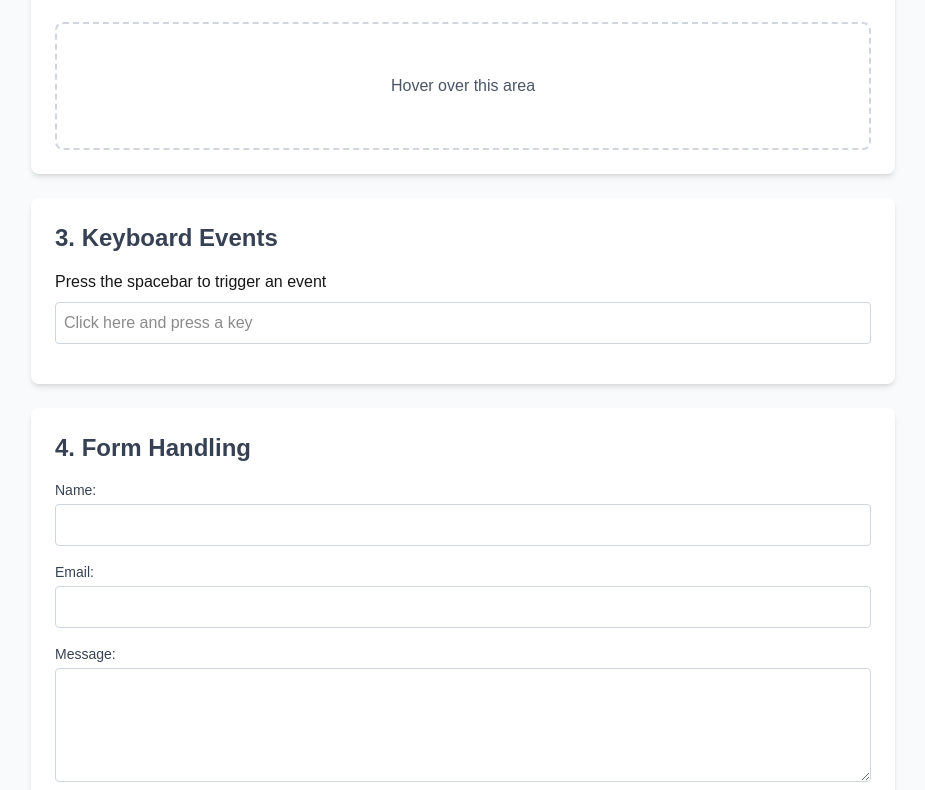
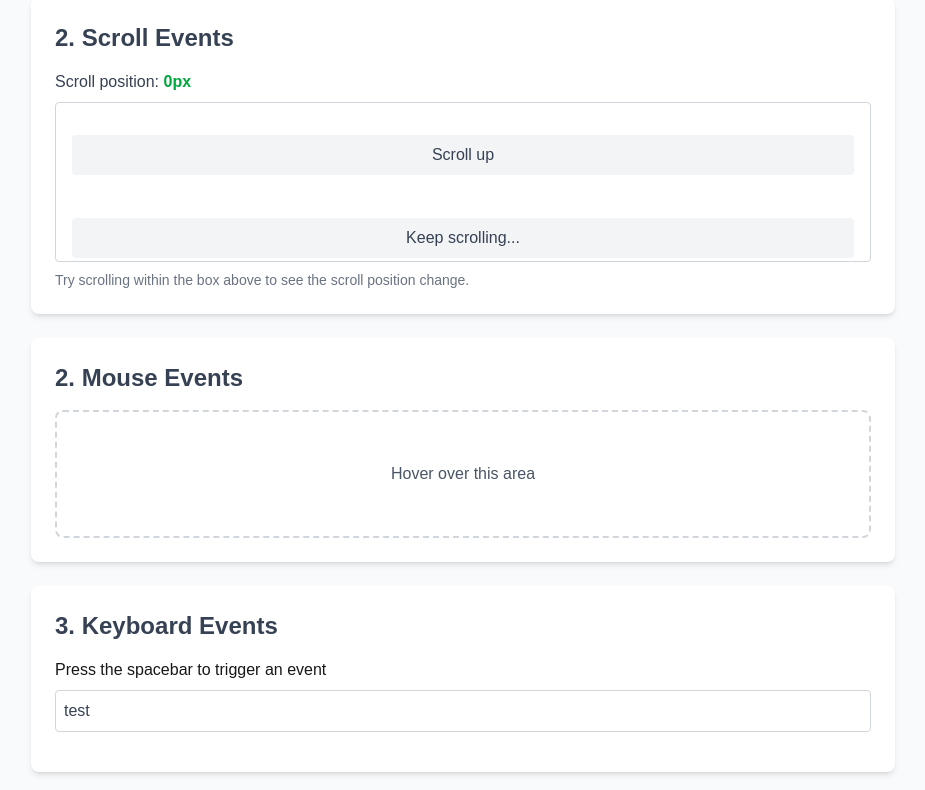
Before and after one commit to revou-fsse-feb25/demo-next-js, a Next.js app: page / in a window 1280 px wide. Shown: the part 410-1200 px from the top of the page, without its empty margins (177-1102 px from the left). Built offline with nearby package versions, Linux system fonts and the light colour scheme.

Commit message:
feat: day-3-class

```diff
--- a/src/app/page.js
+++ b/src/app/page.js
@@ -1,13 +1,20 @@
 "use client"
 // pages/index.js
-import { useState } from 'react';
+import { useState, useRef } from 'react';
 import Head from 'next/head';
 
 export default function Home() {
-  // Pre-implemented state for popup modal (special feature)
+  const [counter, setCounter] = useState(46)
   const [showPopup, setShowPopup] = useState(false);
+  const [isHovering, setIsHovering] = useState(false)
+  const [inputValue, setInputValue] = useState('test')
 
-  // Pre-implemented popup handlers
+  const [formData, setFormData] = useState({
+    name: 'revou',
+    email:'revou@revou.co',
+    message: 'revou shanghai'
+  })
+
   const handleShowPopup = () => {
     setShowPopup(true);
   };
@@ -20,27 +27,75 @@ export default function Home() {
   // Hint: Use useState to track various interaction states
 
   // TODO: Create an event handler for button clicks to increment counter
-  // Hint: This function should increment the counter
+  const handleClick = () => {
+    setCounter(counter + 1)
+  }
 
   // TODO: Create mouse event handlers (hover)
-  // Hint: These functions should update hover state
+  const handleMouse = () =>{
+    setIsHovering(!isHovering)
+    // if (isHovering){
+    //   location.reload()
+    // }
+  }
+  // console.log('mouse handle', isHovering)
 
   // TODO: Create keyboard event handler
-  // Hint: This function should detect specific key presses
+  const handleChangeInput = (a) => {
+    console.log('event', a)
+    setInputValue(a.target.value)
+  }
 
-  // TODO: Create an event handler for form input changes
-  // Hint: This function should update the form data state
+  const handleChangeForm = (event) => {
+    console.log('event', event)
+    // const {name, value} = event.target
+    setFormData({
+      ...formData,
+      [event.target.name]: event.target.value
+    })
+  }
+  console.log('form data', formData)
 
-  // TODO: Create a form submission handler
-  // Hint: This function should prevent default form behavior and process the submission
 
+  const handleSubmit = (event) => {
+    event.preventDefault()
+    console.log('click', formData)
+    setFormData({
+      name: '',
+      email: '',
+      message: ''
+    })
+  }
+
+  const handleClickSubmit = () => {
+    console.log('click', formData)
+    setFormData({
+      name: '',
+      email: '',
+      message: ''
+    })
+  }
+
+
+  const [scrollPosition, setScrollPosition] = useState(0);
+  const scrollBoxRef = useRef(null);
+
+  // Pre-implemented scroll handler
+  const handleScroll = (e) => {
+    console.log('event', e)
+    if (scrollBoxRef.current) {
+      setScrollPosition(e.target.scrollTop);
+    }
+  };
   return (
-    <div className="min-h-screen bg-gray-50 py-10">
+    <div className="min-h-screen bg-gray-50 py-10" id="">
       <Head>
         <title>Next.js Events Demo</title>
         <meta name="description" content="Learning about events in Next.js" />
         <link rel="icon" href="/favicon.ico" />
       </Head>
+
+
 
       <main className="max-w-4xl mx-auto px-4">
         <h1 className="text-4xl font-bold text-center text-gray-800 mb-8">
@@ -50,9 +105,10 @@ export default function Home() {
         {/* Click Events Section */}
         <section className="bg-white p-6 rounded-lg shadow-md mb-6">
           <h2 className="text-2xl font-semibold text-gray-700 mb-4">1. Click Events</h2>
+          <button className="bg-amber-800 px-4 py-2 rounded" onClick={handleClick}>counter + 1</button>
           <div className="flex flex-col gap-4">
             <div>
-              <p className="mb-2">Current count: {/* TODO: Display counter value here */}</p>
+              <p className="mb-2 text-2xl text-gray-700">Current count: {counter}</p>
               <button
                 className="bg-blue-500 hover:bg-blue-600 text-white px-4 py-2 rounded transition-colors"
                 // TODO: Add onClick event handler to increment counter
@@ -98,12 +154,32 @@ export default function Home() {
           </div>
         )}
 
+        {/* Scroll Events Section - Pre-implemented */}
+        <section className="bg-white p-6 rounded-lg shadow-md mb-6">
+          <h2 className="text-2xl font-semibold text-gray-700 mb-4">2. Scroll Events</h2>
+          <p className="mb-2 text-gray-700">Scroll position: <span className="font-bold text-green-600">{scrollPosition}px</span></p>
+          <div
+            ref={scrollBoxRef}
+            className="h-40 overflow-y-auto border border-gray-300 rounded p-4"
+            onScroll={handleScroll}
+          >
+            <div className="h-80 flex flex-col justify-between py-4">
+              <div className="text-gray-700 text-center p-2 bg-gray-100 rounded">Scroll up</div>
+              <div className="text-gray-700 text-center p-2 bg-gray-100 rounded">Keep scrolling...</div>
+              <div className="text-gray-700 text-center p-2 bg-gray-100 rounded">Almost there!</div>
+              <div className="text-gray-700 text-center p-2 bg-green-100 rounded">You reached the bottom!</div>
+            </div>
+          </div>
+          <p className="mt-2 text-sm text-gray-500">Try scrolling within the box above to see the scroll position change.</p>
+        </section>
+
         {/* Mouse Events Section */}
         <section className="bg-white p-6 rounded-lg shadow-md mb-6">
           <h2 className="text-2xl font-semibold text-gray-700 mb-4">2. Mouse Events</h2>
           <div
             className="h-32 flex items-center justify-center border-2 border-dashed border-gray-300 rounded-lg"
-            // TODO: Add onMouseEnter and onMouseLeave handlers
+            onMouseEnter={handleMouse}
+            onMouseLeave={handleMouse}
           >
             {/* TODO: Show different text based on hover state */}
             <p className="text-gray-600">Hover over this area</p>
@@ -117,9 +193,10 @@ export default function Home() {
             <p className="mb-2">Press the spacebar to trigger an event</p>
             <input
               type="text"
-              className="w-full p-2 border border-gray-300 rounded focus:outline-none focus:ring-2 focus:ring-blue-500"
+              className="w-full p-2 border border-gray-300 rounded focus:outline-none focus:ring-2 focus:ring-blue-500 text-gray-700"
               placeholder="Click here and press a key"
-              // TODO: Add onKeyDown event handler
+              onChange={handleChangeInput}
+              value={inputValue}
             />
             {/* TODO: Display message when spacebar is pressed */}
           </div>
@@ -128,10 +205,10 @@ export default function Home() {
         {/* Form Handling Section */}
         <section className="bg-white p-6 rounded-lg shadow-md mb-6">
           <h2 className="text-2xl font-semibold text-gray-700 mb-4">4. Form Handling</h2>
-          <form
+          {/* <form
             className="space-y-4"
-            // TODO: Add onSubmit event handler
-          >
+            onSubmit={handleSubmit}
+          > */}
             <div>
               <label htmlFor="name" className="block text-sm font-medium text-gray-700 mb-1">
                 Name:
@@ -140,8 +217,9 @@ export default function Home() {
                 type="text"
                 id="name"
                 name="name"
-                className="w-full p-2 border border-gray-300 rounded focus:outline-none focus:ring-2 focus:ring-blue-500"
-                // TODO: Add value and onChange event handler
+                className="w-full p-2 border border-gray-300 rounded focus:outline-none focus:ring-2 focus:ring-blue-500 text-gray-700"
+                value={formData.name}
+                onChange={handleChangeForm}
               />
             </div>
 
@@ -153,8 +231,9 @@ export default function Home() {
                 type="email"
                 id="email"
                 name="email"
-                className="w-full p-2 border border-gray-300 rounded focus:outline-none focus:ring-2 focus:ring-blue-500"
-                // TODO: Add value and onChange event handler
+                className="w-full p-2 border border-gray-300 rounded focus:outline-none focus:ring-2 focus:ring-blue-500 text-gray-700"
+                value={formData.email}
+                onChange={handleChangeForm}
               />
             </div>
 
@@ -166,18 +245,20 @@ export default function Home() {
                 id="message"
                 name="message"
                 rows="4"
-                className="w-full p-2 border border-gray-300 rounded focus:outline-none focus:ring-2 focus:ring-blue-500"
-                // TODO: Add value and onChange event handler
+                className="w-full p-2 border border-gray-300 rounded focus:outline-none focus:ring-2 focus:ring-blue-500 text-gray-700"
+                value={formData.message}
+                onChange={handleChangeForm}
               ></textarea>
             </div>
 
             <button
               type="submit"
-              className="bg-blue-500 hover:bg-blue-600 text-white px-4 py-2 rounded transition-colors"
+              className="bg-blue-500 hover:bg-blue-600 text-white px-4 py-2 rounded transition-colors text-gray-700"
+              onClick={handleClickSubmit}
             >
               Submit Form
             </button>
-          </form>
+          {/* </form> */}
 
           {/* TODO: Display submitted form data when available */}
         </section>
```
